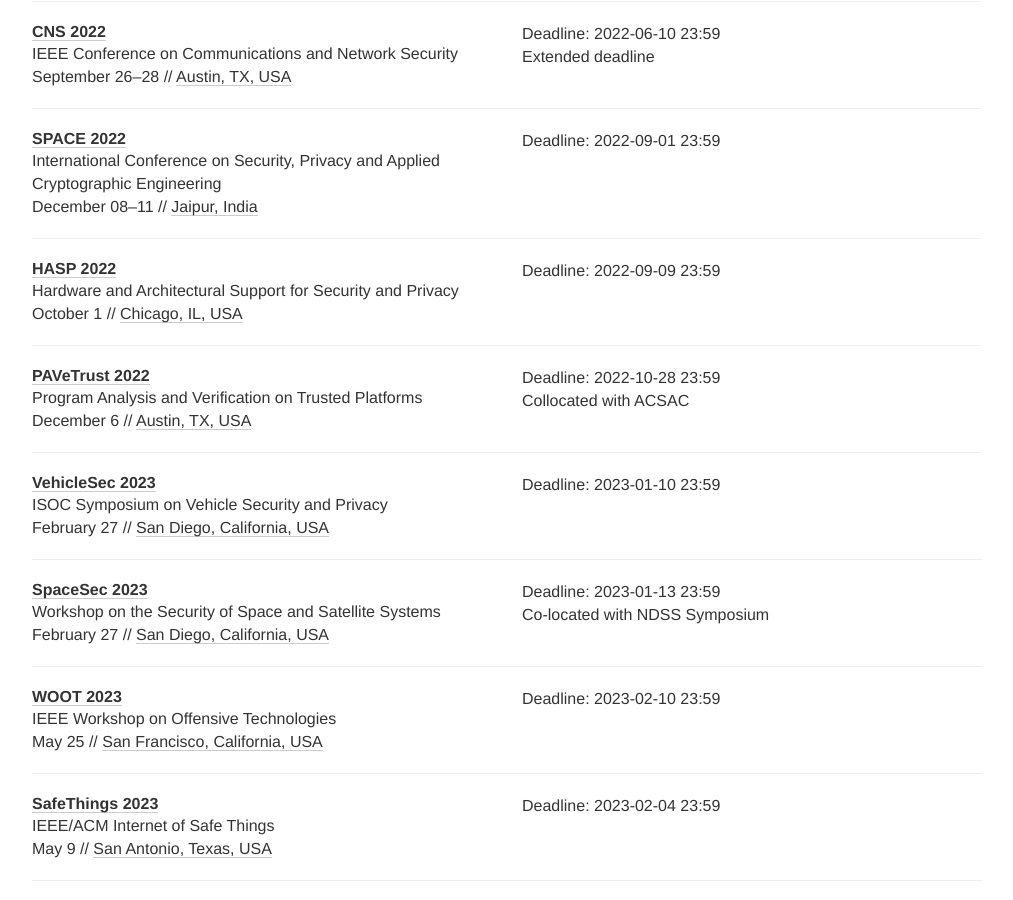
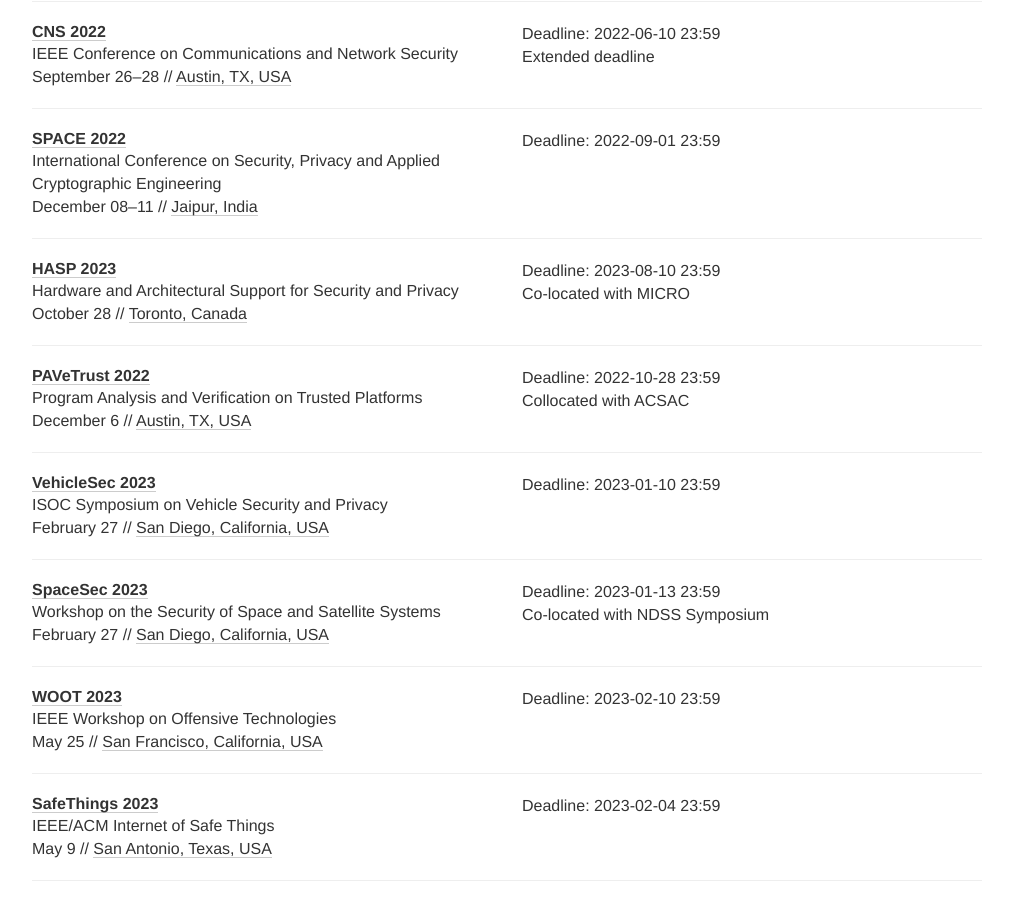
Before and after one commit to sec-deadlines/sec-deadlines.github.io, a Jekyll site: the page built from index.html, in a window 1280 px wide and 900 px high, scrolled down 9020 px. Shown: the whole window, without its empty margins (133-1146 px from the left). Built offline with Jekyll 4.4.1, drawn with Linux system fonts in a browser that asks for light colours; nearby versions of some CDN libraries; comment, search, counter and statistics services are not loaded.

Commit message:
Update conferences.yml
Update HASP

```diff
--- a/_data/conferences.yml
+++ b/_data/conferences.yml
@@ -561,12 +561,13 @@
 
 - name: HASP
   description: Hardware and Architectural Support for Security and Privacy
-  year: 2022
-  link: https://haspworkshop.org/2022/
-  deadline: ["2022-09-09 23:59"]
-  date: October 1
+  year: 2023
+  link: https://haspworkshop.org/2023/
+  comment: Co-located with MICRO
+  deadline: ["2023-08-10 23:59"]
+  date: October 28
   timezone: Etc/UTC
-  place: Chicago, IL, USA
+  place: Toronto, Canada
   tags: [SEC, PRIV, SHOP]
 
 - name: PAVeTrust
```
